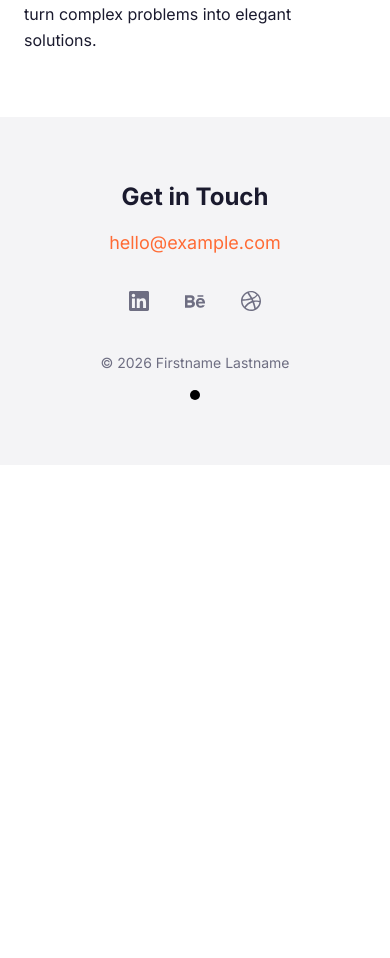
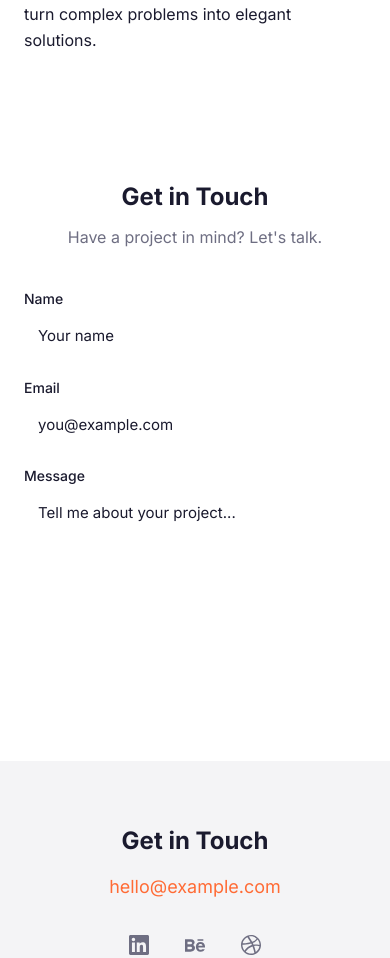
Before and after one commit to BastiEngel/Homepage, a SvelteKit app: page / in a window 390 px wide. Shown: the part 3549-4507 px from the top of the page. Before the commit the page ends 4014 px from the top, so only its background shows below. Built offline with nearby package versions, Linux system fonts and the light colour scheme.

Commit message:
add contact form section above footer

```diff
--- /dev/null
+++ b/src/lib/components/ContactForm.svelte
@@ -0,0 +1,146 @@
+<script lang="ts">
+	import { getConfig } from '$lib/utils/theme';
+	import { scrollReveal } from '$lib/utils/scrollAnimation';
+
+	const config = getConfig();
+
+	let name = $state('');
+	let email = $state('');
+	let message = $state('');
+	let status = $state<'idle' | 'sending' | 'sent' | 'error'>('idle');
+
+	function handleSubmit(e: SubmitEvent) {
+		e.preventDefault();
+		status = 'sending';
+
+		const subject = encodeURIComponent(`Message from ${name}`);
+		const body = encodeURIComponent(`From: ${name} (${email})\n\n${message}`);
+		window.location.href = `mailto:${config.meta.email}?subject=${subject}&body=${body}`;
+
+		status = 'sent';
+		setTimeout(() => {
+			status = 'idle';
+		}, 3000);
+	}
+</script>
+
+<section id="contact" class="relative px-6 py-16 md:px-12 lg:py-24">
+	<div class="mx-auto max-w-2xl" use:scrollReveal>
+		<h2 class="font-heading text-text text-center text-2xl font-bold sm:text-3xl lg:text-4xl">
+			Get in Touch
+		</h2>
+		<p class="text-text-muted mt-3 text-center text-base">
+			Have a project in mind? Let's talk.
+		</p>
+
+		<form onsubmit={handleSubmit} class="mt-10 space-y-5">
+			<div class="grid grid-cols-1 gap-5 sm:grid-cols-2">
+				<div>
+					<label for="name" class="text-text mb-1.5 block text-sm font-medium">Name</label>
+					<input
+						id="name"
+						type="text"
+						bind:value={name}
+						required
+						class="form-input"
+						placeholder="Your name"
+					/>
+				</div>
+				<div>
+					<label for="email" class="text-text mb-1.5 block text-sm font-medium">Email</label>
+					<input
+						id="email"
+						type="email"
+						bind:value={email}
+						required
+						class="form-input"
+						placeholder="you@example.com"
+					/>
+				</div>
+			</div>
+
+			<div>
+				<label for="message" class="text-text mb-1.5 block text-sm font-medium">Message</label>
+				<textarea
+					id="message"
+					bind:value={message}
+					required
+					rows="5"
+					class="form-input resize-none"
+					placeholder="Tell me about your project..."
+				></textarea>
+			</div>
+
+			<div class="text-center">
+				<button
+					type="submit"
+					disabled={status === 'sending'}
+					class="btn-submit"
+				>
+					{#if status === 'sent'}
+						Sent!
+					{:else if status === 'sending'}
+						Sending...
+					{:else}
+						Send Message
+					{/if}
+				</button>
+			</div>
+		</form>
+	</div>
+</section>
+
+<style>
+	.form-input {
+		width: 100%;
+		padding: 10px 14px;
+		border-radius: 10px;
+		border: 1px solid var(--color-border);
+		background: var(--color-surface);
+		color: var(--color-text);
+		font-size: 15px;
+		font-family: var(--font-body);
+		transition: border-color 0.2s, box-shadow 0.2s;
+		outline: none;
+	}
+
+	.form-input::placeholder {
+		color: var(--color-text-muted);
+	}
+
+	.form-input:focus {
+		border-color: var(--color-line);
+		box-shadow: 0 0 0 3px rgba(114, 107, 255, 0.15);
+	}
+
+	.btn-submit {
+		display: inline-flex;
+		align-items: center;
+		justify-content: center;
+		padding: 12px 32px;
+		border-radius: 10px;
+		border: none;
+		background: var(--color-line);
+		color: #fff;
+		font-size: 15px;
+		font-weight: 600;
+		font-family: var(--font-body);
+		cursor: pointer;
+		transition: background 0.2s, transform 0.15s, box-shadow 0.2s;
+	}
+
+	.btn-submit:hover {
+		background: var(--color-primary-hover);
+		box-shadow: 0 4px 14px rgba(114, 107, 255, 0.3);
+		transform: translateY(-1px);
+	}
+
+	.btn-submit:active {
+		transform: translateY(0);
+	}
+
+	.btn-submit:disabled {
+		opacity: 0.6;
+		cursor: not-allowed;
+	}
+</style>
--- a/src/routes/+page.svelte
+++ b/src/routes/+page.svelte
@@ -5,6 +5,7 @@
 	import GarlandTag from '$lib/components/GarlandTag.svelte';
 	import ProjectSection from '$lib/components/ProjectSection.svelte';
 	import About from '$lib/components/About.svelte';
+	import ContactForm from '$lib/components/ContactForm.svelte';
 	import Footer from '$lib/components/Footer.svelte';
 	import type { Project, GarlandPoint } from '$lib/types';
 	import projectsData from '../data/projects.json';
@@ -54,6 +55,7 @@
 	{/each}
 
 	<About />
+	<ContactForm />
 </main>
 
 <Footer />
```
